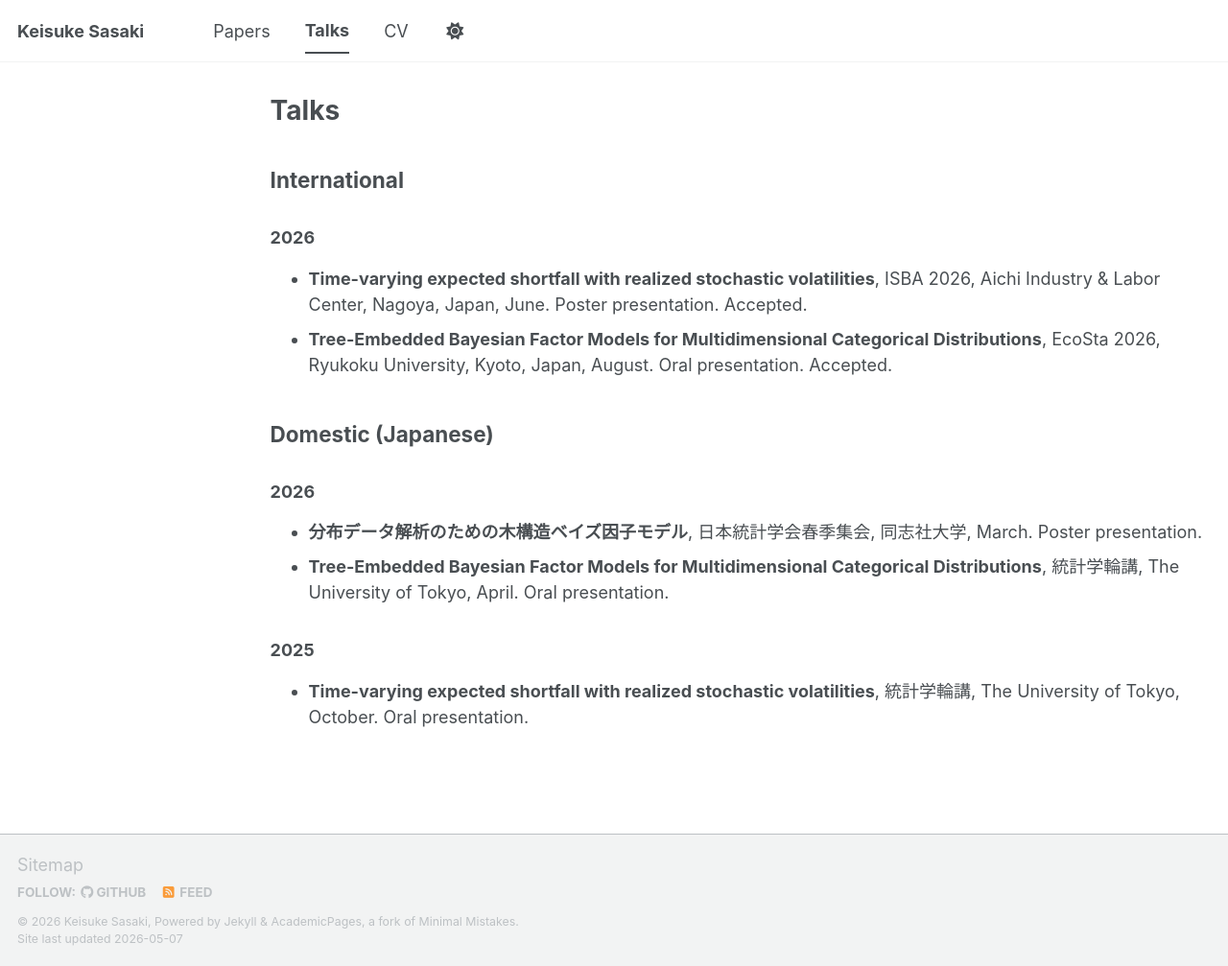
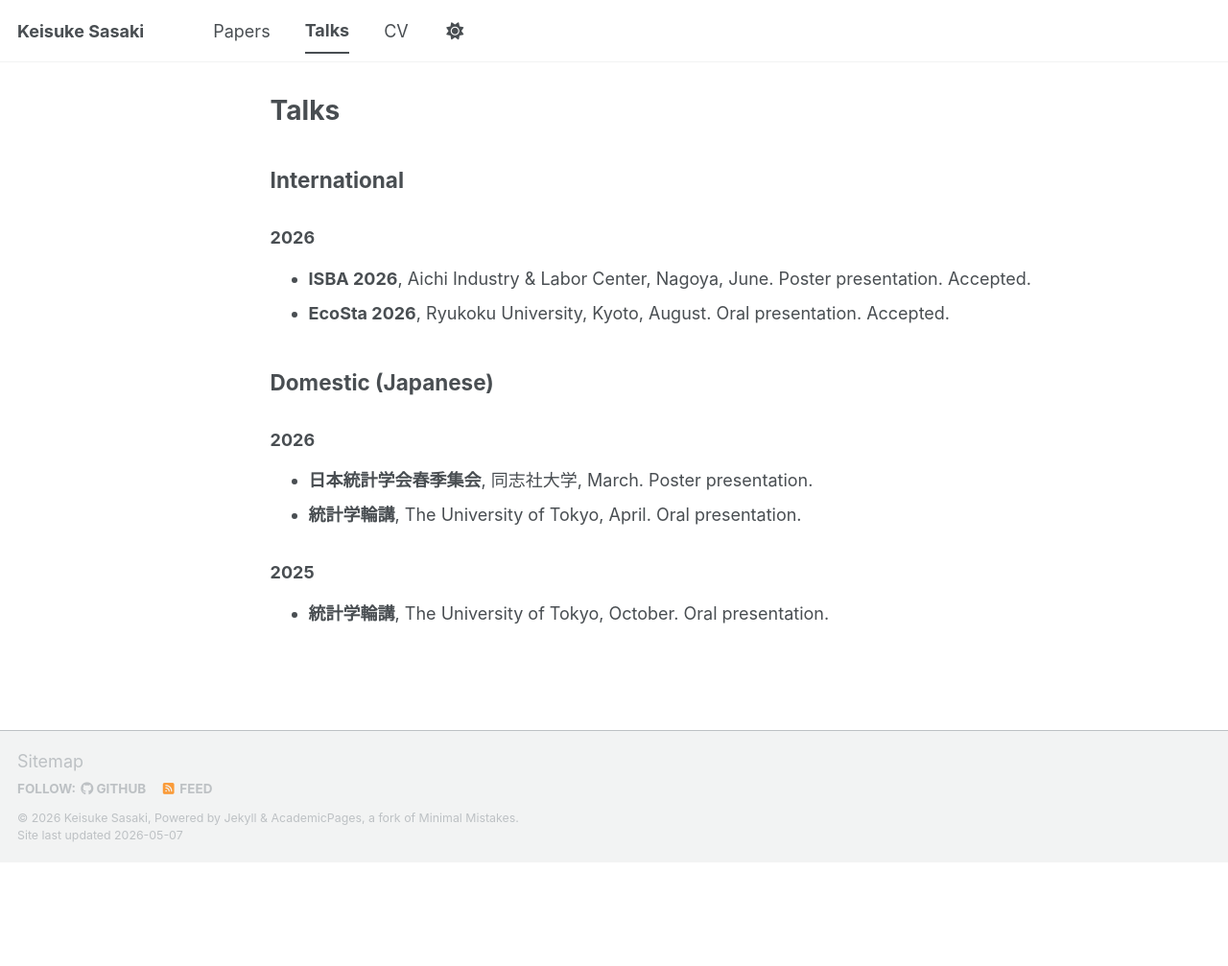
Before and after one commit to ksasaki-stats/ksasaki-stats.github.io, a Jekyll site: the page built from _pages/talks.html, in a window 1280 px wide and 1007 px high. Shown: the whole window at 96% size. Built offline with Jekyll 4.4.1, drawn with Linux system fonts in a browser that asks for light colours; a script bundle is joined from its source files by our own code; library files that are not in the unit come from our copies.

Commit message:
Update talks.html

```diff
--- a/_pages/talks.html
+++ b/_pages/talks.html
@@ -10,9 +10,9 @@
 <h3>2026</h3>
 
 <ul>
-  <li><strong>Time-varying expected shortfall with realized stochastic volatilities</strong>, ISBA 2026, Aichi Industry &amp; Labor Center, Nagoya, Japan, June. Poster presentation. Accepted.</li>
+  <li><strong>ISBA 2026</strong>, Aichi Industry &amp; Labor Center, Nagoya, June. Poster presentation. Accepted.</li>
 
-  <li><strong>Tree-Embedded Bayesian Factor Models for Multidimensional Categorical Distributions</strong>, EcoSta 2026, Ryukoku University, Kyoto, Japan, August. Oral presentation. Accepted.</li>
+  <li><strong>EcoSta 2026</strong>, Ryukoku University, Kyoto, August. Oral presentation. Accepted.</li>
 </ul>
 
 <h2>Domestic (Japanese)</h2>
@@ -20,13 +20,13 @@
 <h3>2026</h3>
 
 <ul>
-  <li><strong>分布データ解析のための木構造ベイズ因子モデル</strong>, 日本統計学会春季集会, 同志社大学, March. Poster presentation.</li>
+  <li><strong>日本統計学会春季集会</strong>, 同志社大学, March. Poster presentation.</li>
 
-  <li><strong>Tree-Embedded Bayesian Factor Models for Multidimensional Categorical Distributions</strong>, 統計学輪講, The University of Tokyo, April. Oral presentation.</li>
+  <li><strong>統計学輪講</strong>, The University of Tokyo, April. Oral presentation.</li>
 </ul>
 
 <h3>2025</h3>
 
 <ul>
-  <li><strong>Time-varying expected shortfall with realized stochastic volatilities</strong>, 統計学輪講, The University of Tokyo, October. Oral presentation.</li>
+  <li><strong>統計学輪講</strong>, The University of Tokyo, October. Oral presentation.</li>
 </ul>
```
